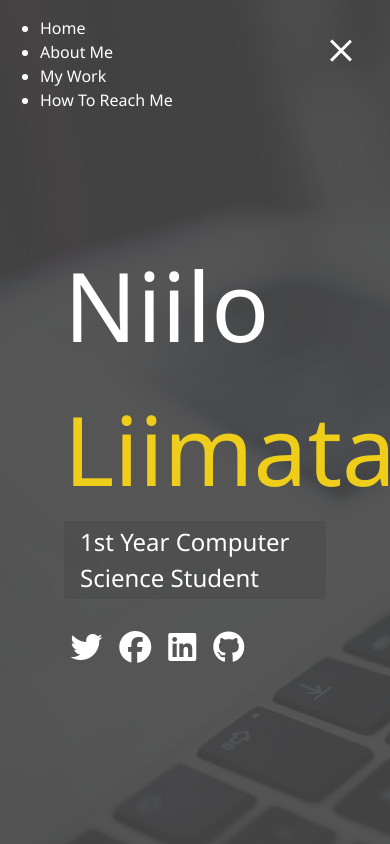
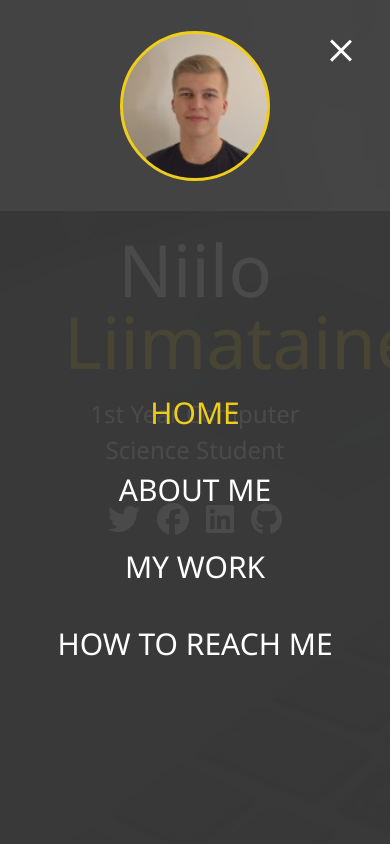
Before and after one commit to niiloliimatainen/Portfolio, a website: page distributable/index.html in a window 390 px wide. Both pictures are taken after a click on the element 341 px from the left and 47 px from the top of the page. Drawn offline with Linux system fonts and the light colour scheme.

Commit message:
fourthModule

```diff
--- a/distributable/index.html
+++ b/distributable/index.html
@@ -24,7 +24,7 @@
           <div class="portrait"></div>
         </div>
         <ul class="menu-nav">
-          <li class="nav-item">
+          <li class="nav-item current">
             <a href="/" class="nav-link">
               Home
             </a>
--- a/scss/_config.scss
+++ b/scss/_config.scss
@@ -2,6 +2,7 @@ $primary-color: #444;
 $secondary-color: #eece1a;
 $show-home-image: true;
 $home-image: url(../img/background.jpg);
+$portrait-image: url(../img/portrait1.jpg);
 $background-opacity: 0.9;
 
 @mixin easeOut {
@@ -28,3 +29,28 @@ $background-opacity: 0.9;
     }
   }
 }
+
+// Media Query Mixins
+@mixin mediaSm {
+  @media screen and (max-width: 500px) {
+    @content;
+  }
+}
+
+@mixin mediaMd {
+  @media screen and (max-width: 768px) {
+    @content;
+  }
+}
+
+@mixin mediaLg {
+  @media screen and (min-width: 769px) and (max-width: 1170px) {
+    @content;
+  }
+}
+
+@mixin mediaXl {
+  @media screen and (min-width: 1171px) {
+    @content;
+  }
+}
--- /dev/null
+++ b/scss/_mobile.scss
@@ -0,0 +1,55 @@
+//Widescreens
+@include mediaXl {
+}
+
+//Desktops & Laptops
+@include mediaLg {
+}
+
+// Tablets & Small Laptops
+@include mediaMd {
+  main {
+    align-items: center;
+    text-align: center;
+
+    .lg-heading {
+      line-height: 1;
+      margin-bottom: 1rem;
+    }
+  }
+
+  ul.menu-nav,
+  div.menu-branding {
+    float: none;
+    width: 100%;
+    min-height: 0;
+
+    &.show {
+      transform: translate3d(0, 0, 0);
+    }
+  }
+
+  ul.menu-nav {
+    height: 75vh;
+    transform: translate3d(-100%, 0, 0);
+    font-size: 24px;
+  }
+
+  div.menu-branding {
+    height: 25vh;
+    transform: translate3d(100%, 0, 0);
+
+    .portrait {
+      background: url(../img/portrait1_small.jpg);
+      width: 150px;
+      height: 150px;
+    }
+  }
+}
+
+// Smartphones
+@include mediaSm {
+  main#home h1 {
+    margin-top: 10vh;
+  }
+}
--- a/scss/main.scss
+++ b/scss/main.scss
@@ -1,5 +1,6 @@
 @import "config";
 @import "menu";
+@import "mobile";
 
 * {
   box-sizing: border-box;
@@ -23,7 +24,7 @@ h3 {
   font-weight: 400;
 
   &.lg-heading {
-    font-size: 6rem;
+    font-size: 4.5rem;
   }
 
   &.sm-heading {
@@ -73,3 +74,98 @@ main {
     }
   }
 }
+
+//Menu overlay
+.menu {
+  position: fixed;
+  top: 0;
+  width: 100%;
+  visibility: hidden;
+
+  &.show {
+    visibility: visible;
+  }
+
+  &-branding,
+  &-nav {
+    display: flex;
+    flex-flow: column wrap;
+    align-items: center;
+    justify-content: center;
+    float: left;
+    width: 50%;
+    height: 100vh;
+    overflow: hidden;
+  }
+
+  &-nav {
+    margin: 0;
+    padding: 0;
+    background: rgba(darken($primary-color, 5), 0.9);
+    list-style: none;
+    transform: translate3d(0, -100%, 0);
+    @include easeOut;
+
+    &.show {
+      //Slide in from top
+      transform: translate3d(0, 0, 0);
+    }
+  }
+
+  &-branding {
+    background: rgba($primary-color, 0.9);
+    transform: translate3d(0, 100%, 0);
+    @include easeOut;
+
+    &.show {
+      //Slide in from bottom
+      transform: translate3d(0, 0, 0);
+    }
+
+    .portrait {
+      width: 250px;
+      height: 250px;
+      background: $portrait-image;
+      background-size: cover;
+      border-radius: 50%;
+      border: solid 3px $secondary-color;
+    }
+  }
+
+  .nav-item {
+    transform: translate3d(600px, 0, 0);
+    @include easeOut;
+
+    &.show {
+      //Slide in from right
+      transform: translate3d(0, 0, 0);
+    }
+
+    &.current > a {
+      color: $secondary-color;
+    }
+  }
+
+  .nav-link {
+    display: inline-block;
+    position: relative;
+    font-size: 30px;
+    text-transform: uppercase;
+    padding: 1rem 0;
+    font-weight: 300;
+    color: #fff;
+    text-decoration: none;
+    @include easeOut;
+
+    &:hover {
+      color: $secondary-color;
+    }
+  }
+}
+
+//Delay each nav item slide by 0.1s
+@for $x from 1 through 4 {
+  .nav-item:nth-child(#{$x}) {
+    transition-delay: $x * 0.1s;
+  }
+}
```
Also changed, not shown: distributable/css/main.css, distributable/img/portrait1.jpg (added), distributable/img/portrait1_small.jpg (added).
